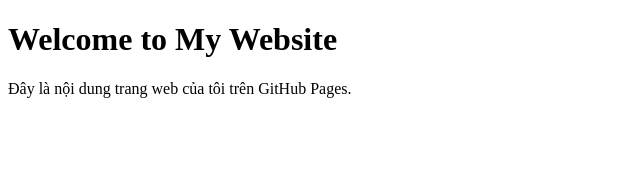
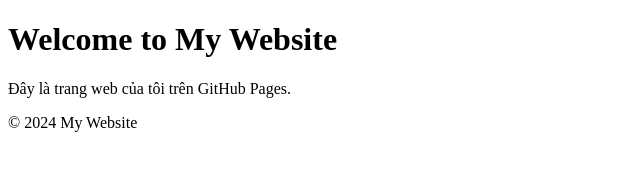
Before and after one commit to Duong11-creator/DanangGlobalExpoMKT423.github.io, a plain HTML site: page index.html in a window 1280 px wide. Shown: the whole page, without its empty margins (0-640 px from the left). Drawn offline with Linux system fonts and the light colour scheme.

Commit message:
Update index.html
Signed-off-by: Duong11-creator <vothithuyduong913@gmail.com>

```diff
--- a/index.html
+++ b/index.html
@@ -4,9 +4,17 @@
     <meta charset="UTF-8">
     <meta name="viewport" content="width=device-width, initial-scale=1.0">
     <title>My Website</title>
+    <link rel="stylesheet" href="style.css"> <!-- Kết nối CSS -->
 </head>
 <body>
-    <h1>Welcome to My Website</h1>
-    <p>Đây là nội dung trang web của tôi trên GitHub Pages.</p>
+    <header>
+        <h1>Welcome to My Website</h1>
+    </header>
+    <main>
+        <p>Đây là trang web của tôi trên GitHub Pages.</p>
+    </main>
+    <footer>
+        <p>&copy; 2024 My Website</p>
+    </footer>
 </body>
 </html>
```
